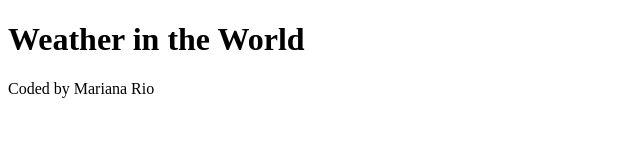
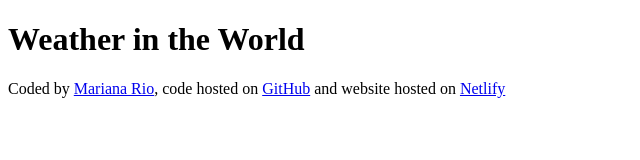
Before and after one commit to Baquinha/Metereologia, a plain HTML site: page index.html in a window 1280 px wide. Shown: the whole page, without its empty margins (0-640 px from the left). Drawn offline with Linux system fonts and the light colour scheme.

Commit message:
updated footer

```diff
--- a/index.html
+++ b/index.html
@@ -7,6 +7,12 @@
   </head>
   <body>
     <h1>Weather in the World</h1>
-    <footer>Coded by Mariana Rio</footer>
+    <footer>
+      Coded by <a href="https://github.com/Baquinha"> Mariana Rio</a>, code
+      hosted on
+      <a href="https://github.com/Baquinha/Metereologia"> GitHub</a> and website
+      hosted on
+      <a href="https://app.netlify.com/sites/metereoworld/overview"> Netlify</a>
+    </footer>
   </body>
 </html>
```
